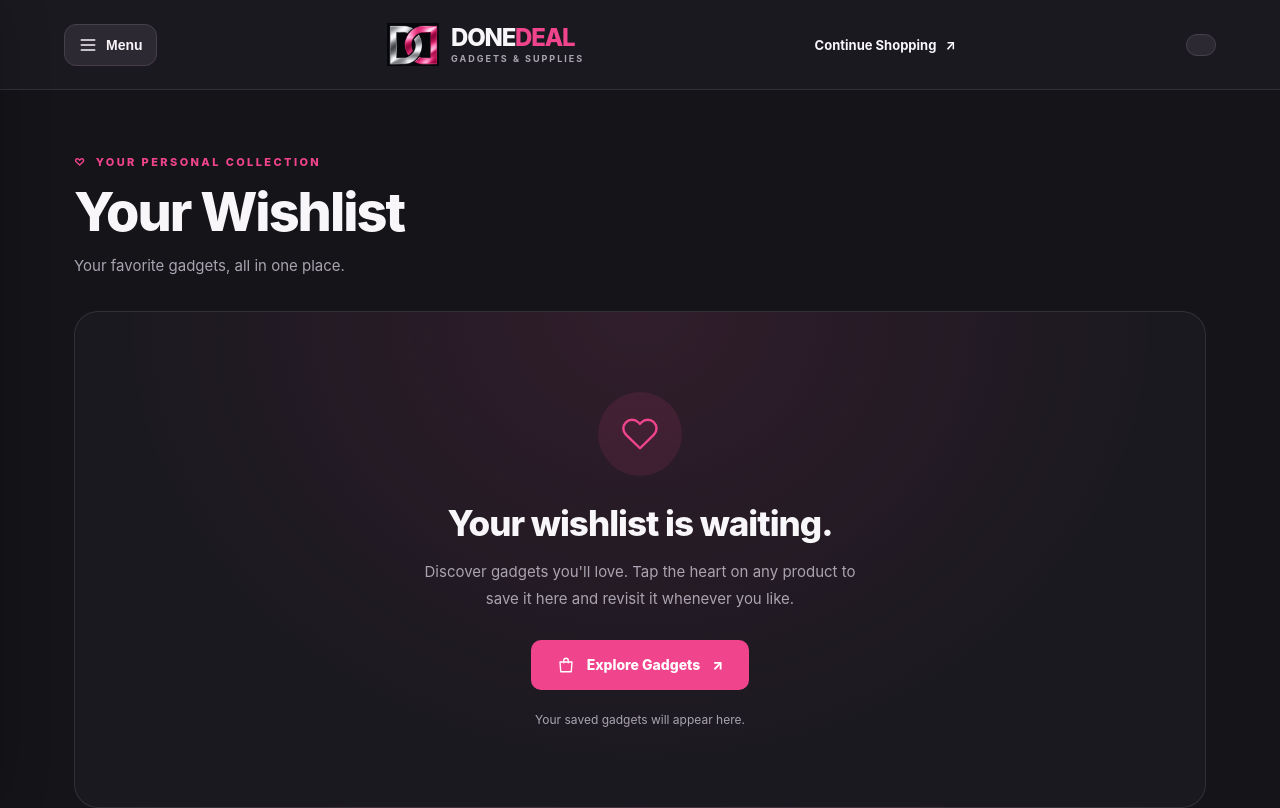
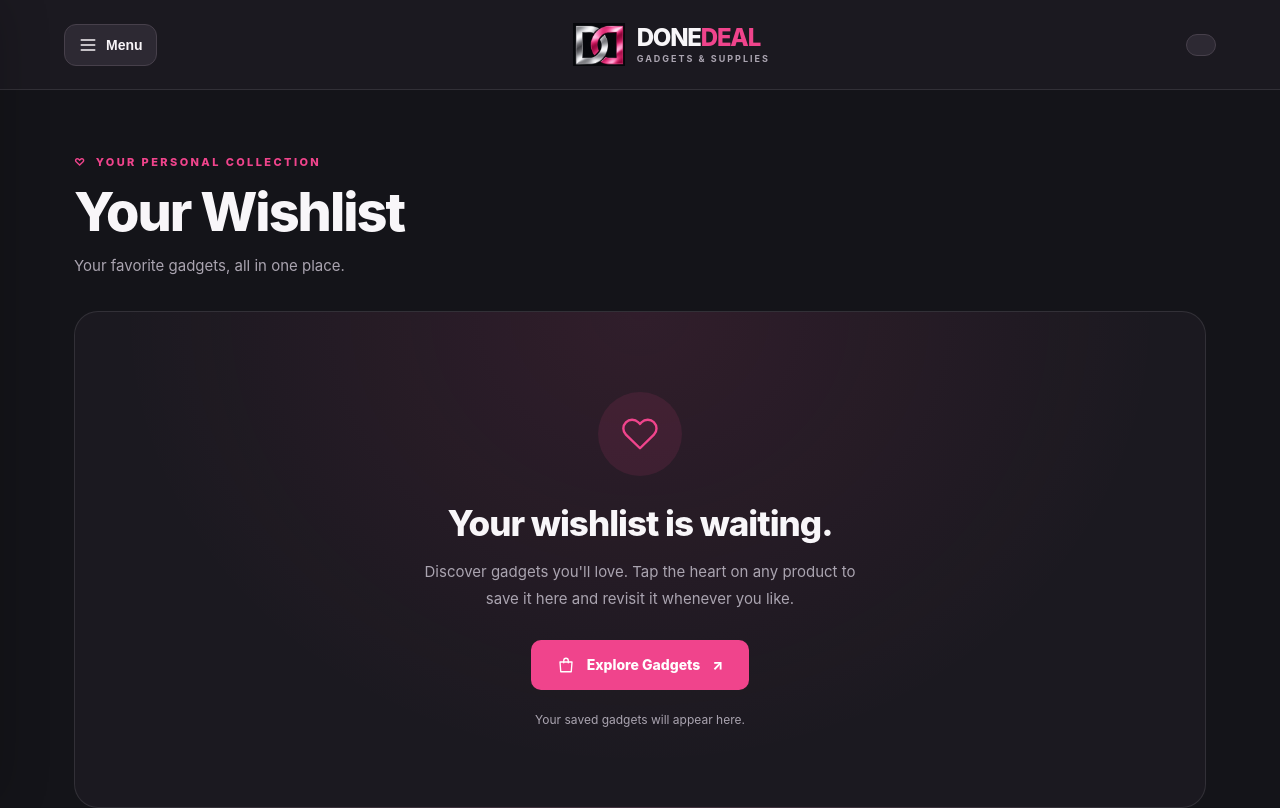
Before and after one commit to DONEDEAL-PROG/DONEDEAL, a plain HTML site: page wishlist.html in a window 1280 px wide. Shown: the top 808 px of the page. Drawn offline with Linux system fonts and the light colour scheme.

Commit message:
Add files via upload

```diff
--- a/wishlist.html
+++ b/wishlist.html
@@ -464,8 +464,6 @@
 }
 </style>
 
-<link rel="stylesheet" href="/dd-shopping-motion.css">
-<script defer src="/dd-shopping-sounds.js"></script>
 </head>
 
 <body>
@@ -496,11 +494,6 @@
         </span>
       </span>
 
-    </a>
-
-    <a href="/shop" class="wish-header-link">
-      Continue Shopping
-      <span aria-hidden="true">↗</span>
     </a>
 
   </header>
```
